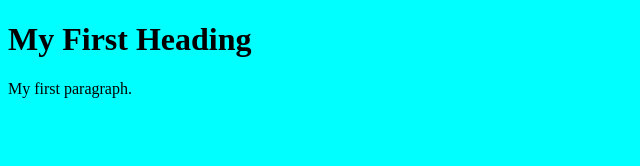
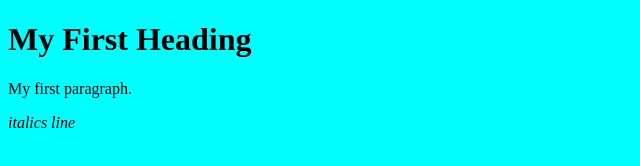
Before and after one commit to EvanVoordeckers/GitDemo, a plain HTML site: page index.html in a window 1280 px wide. Shown: the full height of the page, 0-640 px from the left. Drawn offline with Linux system fonts and the light colour scheme.

Commit message:
Added new line in italics

```diff
--- a/index.html
+++ b/index.html
@@ -3,5 +3,6 @@
   <body style="background-color:aqua">
     <h1>My First Heading</h1>
     <p>My first paragraph.</p>
+    <i>italics line</i>
   </body>
 </html>
```
